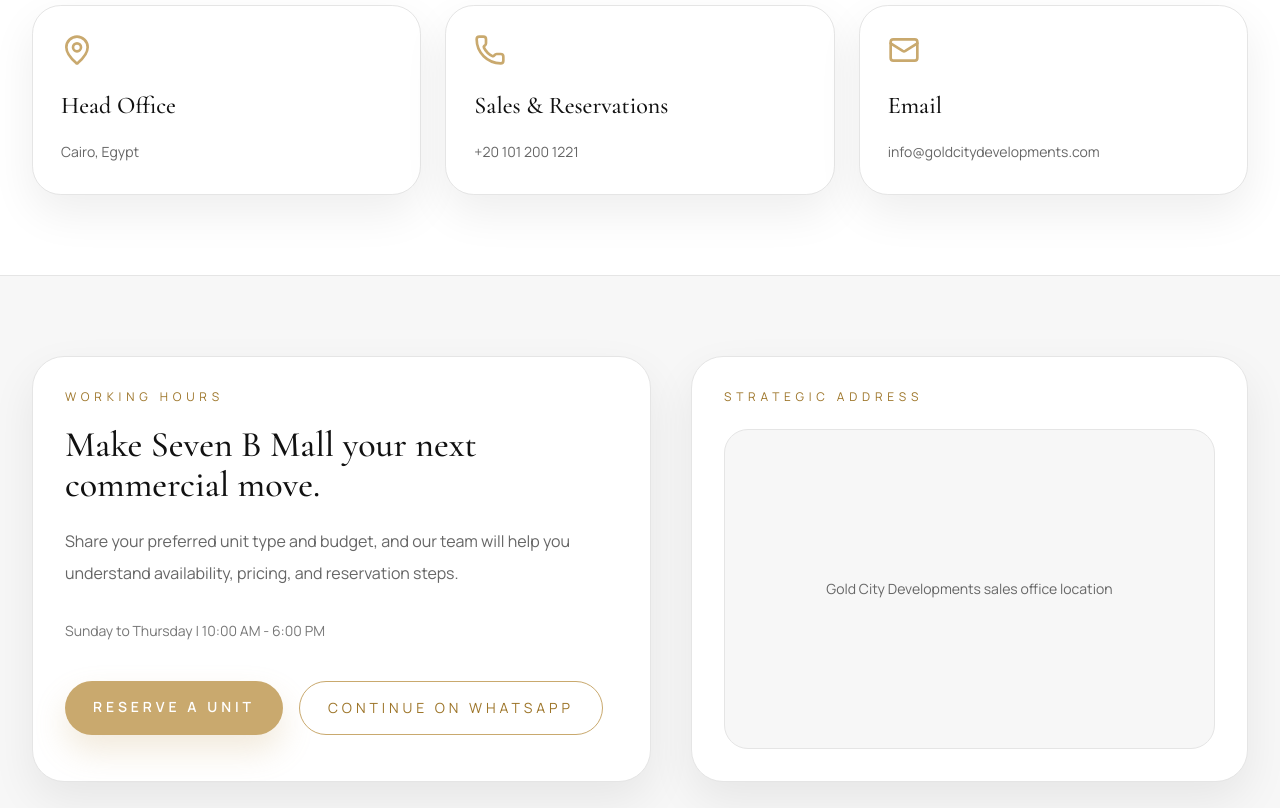
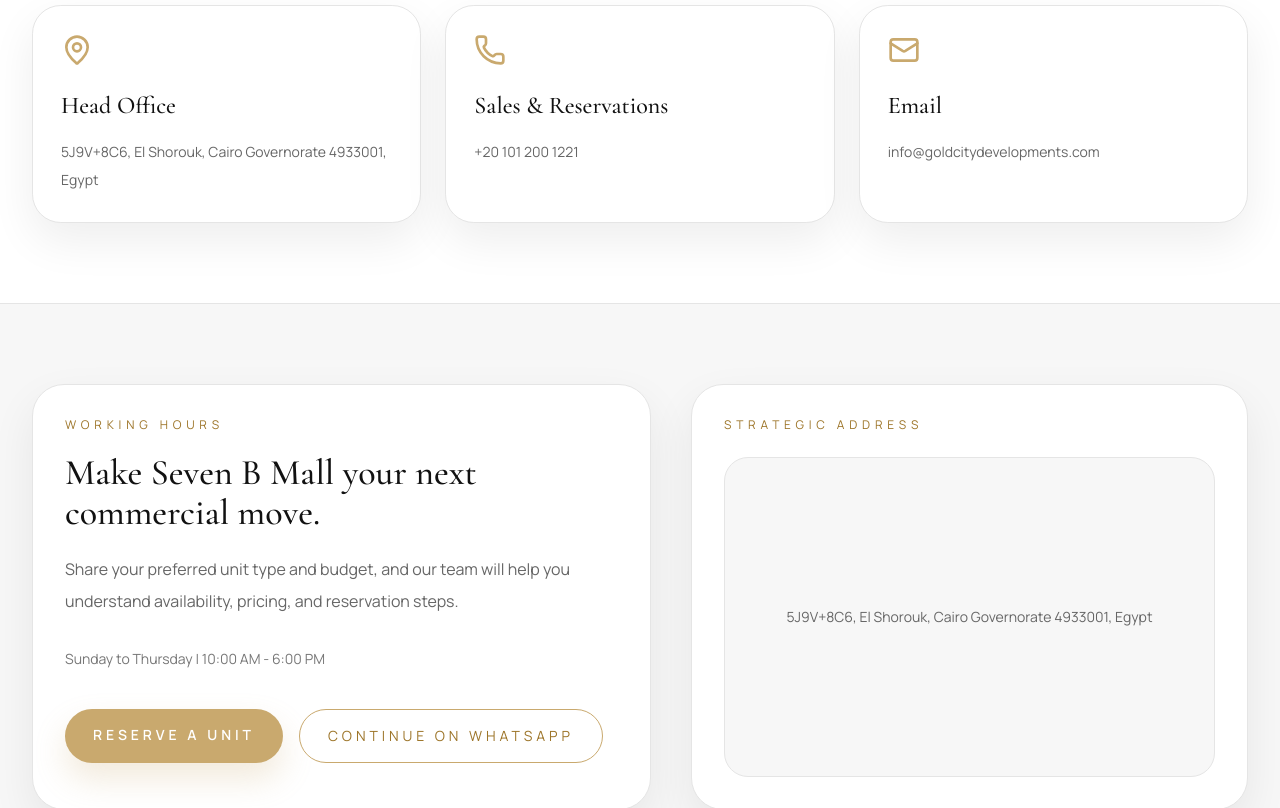
Before and after one commit to waledyasser27/Luxurymultipagecompanywebsite, a React (Vite) app: page /contact in a window 1280 px wide. Shown: the part 780-1588 px from the top of the page. Built offline with nearby package versions, Linux system fonts and the light colour scheme; no server answers.

Commit message:
Add sales office location to contact page

```diff
--- a/src/app/i18n/translations.ts
+++ b/src/app/i18n/translations.ts
@@ -148,7 +148,7 @@
       description:
         "Use the channels below to discuss availability, investment interest, project updates, or partnership opportunities.",
       addressTitle: "Head Office",
-      address: "Cairo, Egypt",
+      address: "5J9V+8C6, El Shorouk, Cairo Governorate 4933001, Egypt",
       phoneTitle: "Sales & Reservations",
       phone: officialPhoneDisplay,
       emailTitle: "Email",
@@ -158,7 +158,7 @@
       ctaTitle: "Make Seven B Mall your next commercial move.",
       ctaBody:
         "Share your preferred unit type and budget, and our team will help you understand availability, pricing, and reservation steps.",
-      mapLabel: "Gold City Developments sales office location",
+      mapLabel: "5J9V+8C6, El Shorouk, Cairo Governorate 4933001, Egypt",
     },
     reservation: {
       eyebrow: "Reservation & Inquiry",
@@ -365,7 +365,7 @@
       description:
         "استخدم القنوات التالية للاستفسار عن التوافر أو الفرص الاستثمارية أو مستجدات المشروعات أو فرص التعاون.",
       addressTitle: "المكتب الرئيسي",
-      address: "القاهرة، مصر",
+      address: "5J9V+8C6, El Shorouk, Cairo Governorate 4933001, Egypt",
       phoneTitle: "المبيعات والحجز",
       phone: officialPhoneDisplay,
       emailTitle: "البريد الإلكتروني",
@@ -375,7 +375,7 @@
       ctaTitle: "اجعل Seven B Mall خطوتك التجارية القادمة",
       ctaBody:
         "شاركنا نوع الوحدة والميزانية، وسيساعدك فريقنا في معرفة التوافر والأسعار وخطوات الحجز.",
-      mapLabel: "موقع مكتب مبيعات جولد سيتي",
+      mapLabel: "5J9V+8C6, El Shorouk, Cairo Governorate 4933001, Egypt",
     },
     reservation: {
       eyebrow: "الحجز والاستفسار",
--- a/src/app/pages/ContactPage.tsx
+++ b/src/app/pages/ContactPage.tsx
@@ -12,6 +12,7 @@
 
 export function ContactPage() {
   const { dictionary } = useLanguage();
+  const mapHref = `https://www.google.com/maps/search/?api=1&query=${encodeURIComponent(dictionary.contact.mapLabel)}`;
 
   const contactCards = [
     { icon: MapPin, title: dictionary.contact.addressTitle, body: dictionary.contact.address },
@@ -86,9 +87,14 @@
             <p className="text-xs uppercase tracking-[0.4em] text-[#9d7529]">
               {dictionary.common.strategicAddress}
             </p>
-            <div className="mt-6 flex min-h-80 items-center justify-center rounded-[1.5rem] border border-[#e5e5e5] bg-[#f7f7f7] p-8 text-center text-sm leading-8 text-[#666666]">
+            <a
+              href={mapHref}
+              target="_blank"
+              rel="noreferrer"
+              className="mt-6 flex min-h-80 items-center justify-center rounded-[1.5rem] border border-[#e5e5e5] bg-[#f7f7f7] p-8 text-center text-sm leading-8 text-[#666666] transition-colors hover:border-[#C9A96E] hover:text-[#9d7529]"
+            >
               {dictionary.contact.mapLabel}
-            </div>
+            </a>
           </div>
         </div>
       </section>
```
